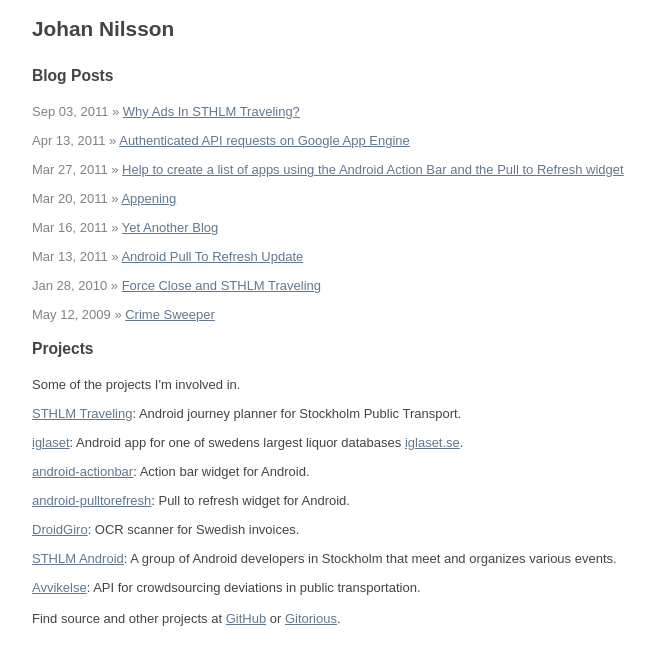
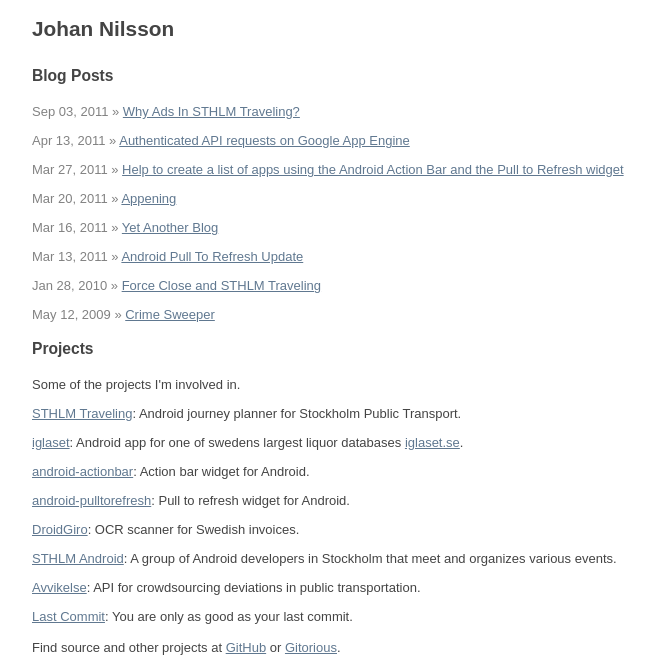
Before and after one commit to johannilsson/johannilsson.github.com, a Jekyll site: the page built from index.html, in a window 1280 px wide, cut to the strip 0-663 px from the top of the page. Shown: the whole strip, without its empty margins (308-962 px from the left). Built offline with Jekyll 4.4.1, drawn with Linux system fonts in a browser that asks for light colours; comment, search, counter and statistics services are not loaded.

Commit message:
Add project.

```diff
--- a/index.html
+++ b/index.html
@@ -21,6 +21,7 @@
         <li><a href="http://droidgiro.se">DroidGiro</a>: OCR scanner for Swedish invoices.</li>
         <li><a href="http://sthlmandroid.se">STHLM Android</a>: A group of Android developers in Stockholm that meet and organizes various events.</li>
         <li><a href="http://dev.avikel.se">Avvikelse</a>: API for crowdsourcing deviations in public transportation.</li>
+        <li><a href="http://johannilsson.com/lastcommit">Last Commit</a>: You are only as good as your last commit.</li>
     </ul>
     <p>Find source and other projects at <a href="https://github.com/johannilsson/">GitHub</a> or <a href="http://gitorious.org/~johannilsson">Gitorious</a>.</p>
 
```
